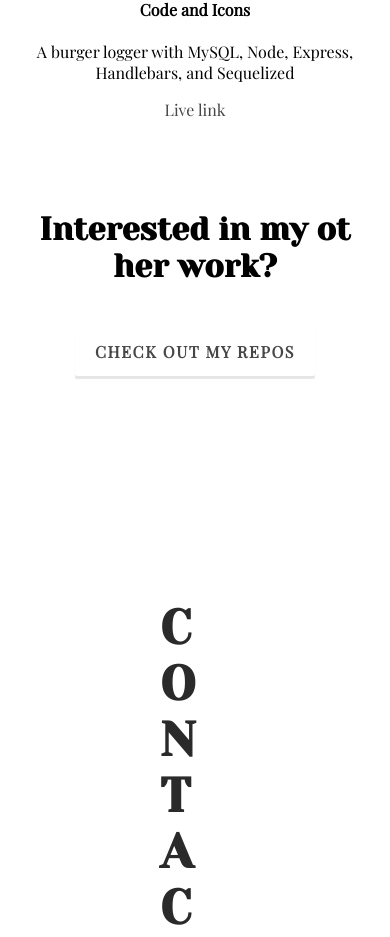
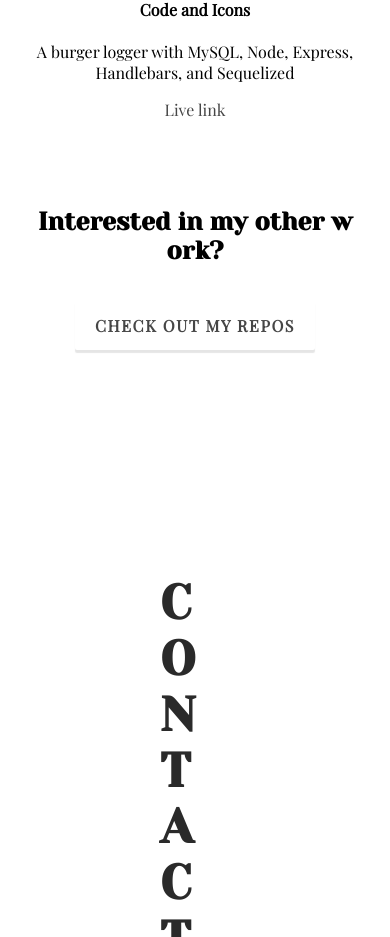
Before and after one commit to melodykirshberg/Updated-React-Portfolio, a React (Create React App) app: page / in a window 390 px wide. Shown: the part 2712-3649 px from the top of the page. Built offline with nearby package versions, Linux system fonts and the light colour scheme.

Commit message:
portfolio media mvp met

```diff
--- a/src/components/Portfolio/Portfolio.css
+++ b/src/components/Portfolio/Portfolio.css
@@ -81,4 +81,7 @@ a.bttn:hover {
     .portfolio .portfolio-content {
         grid-template-columns: none;
     }
+    .other {
+        font-size: 25px;
+    }
 }
--- a/src/components/Portfolio/Portfolio.js
+++ b/src/components/Portfolio/Portfolio.js
@@ -10,7 +10,7 @@ class Portfolio extends Component {
         return (
             <div className='portfolio'>
                 <h1 className="heading">
-                    <Fade bottom cascade>
+                    <Fade left cascade>
                         PORTFOLIO
                 </Fade>
                 </h1>
@@ -26,7 +26,7 @@ class Portfolio extends Component {
                     ))}
                 </div>
                 <h1 className='other'>
-                    <Fade bottom cascade>
+                    <Fade top cascade>
                         Interested in my other work?
                 </Fade>
                 </h1>
```
